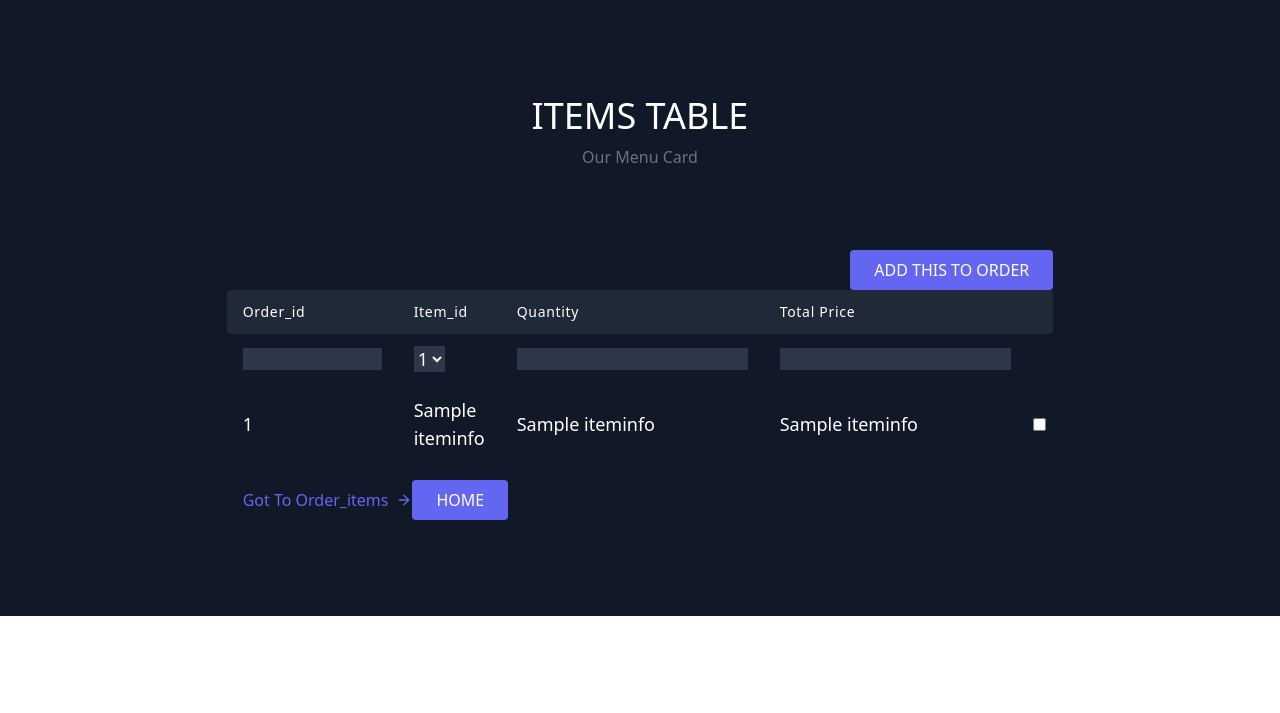
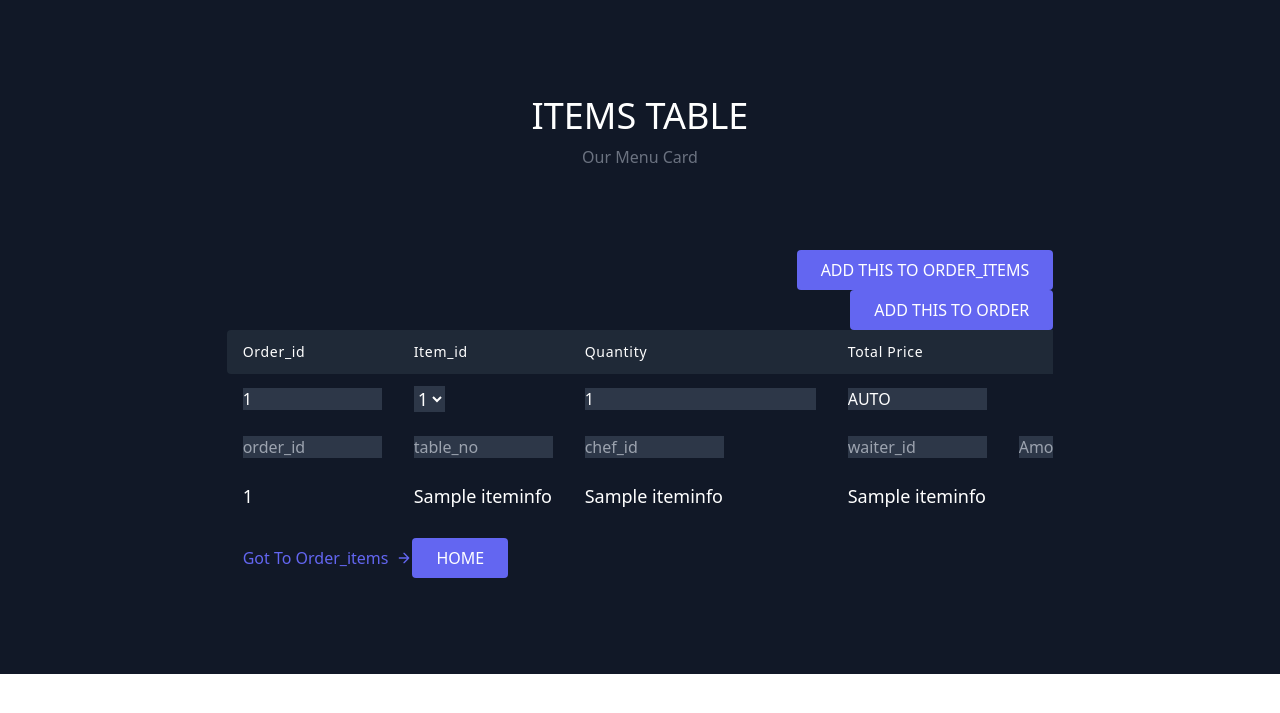
Before and after one commit to Anchit402/dbms-project, a Flask app: template templates/orderitems.html in a window 1280 px wide. Shown: the top 713 px of the page. Run offline with Flask 2, Linux system fonts and the light colour scheme; the template is opened without the code that fills it: most values are stand-ins (such as "Sample title", 1, 10 or a date in 2020); parts of the project's set-up code (start-up, migrations or seed data) failed here and were passed over; some libraries are stand-ins or nearby versions.

Commit message:
forms updation

```diff
--- a/app.py
+++ b/app.py
@@ -1,4 +1,4 @@
-from flask import Flask, render_template, request, redirect
+from flask import Flask, render_template, request, redirect, url_for
 from flask_mysqldb import MySQL
 import datetime
 import yaml
@@ -18,6 +18,8 @@ count_item = [101]
 count_table = [11]
 count_chef = [11]
 count_waiter = [11]
+count_order = [11]
+price = [0]
 
 @app.route('/')
 def home():
@@ -46,24 +48,36 @@ def seeitemstable():
 def seeorderitemstable():
     cur = mysql.connection.cursor()
     if(request.method == 'POST'):
-        order_id = request.form['order_id']
-        iname = request.form['itemname']
-        cur.execute('''SELECT item_id from items where itemname = "%s"''' % (iname))
-        item_id = cur.fetchall()[0]
-        quantity = request.form['quantity']
-        cur.execute('''SELECT price FROM items WHERE itemname = "%s"''' % (iname))
-        t_price = int(quantity) * int(cur.fetchall()[0][0])
-        cur.execute('''INSERT INTO order_item VALUES (%s, %s, %s, %s)''', (order_id, item_id, quantity, t_price))
-        mysql.connection.commit()
-        cur.close()
-        return redirect('/orderitemtables')
+        if('ADD THIS TO ORDER' in request.form):
+            order_id = request.form['order_id']
+            table_no = request.form['table_no']
+            chef_id = request.form['chef_id']
+            waiter_id = request.form['waiter_id']
+            amount = request.form['amount']
+            cur.execute('''INSERT INTO orders VALUES (%s, %s, %s, %s,  %s)''', (order_id, table_no, chef_id, waiter_id, amount))
+            mysql.connection.commit()
+            cur.close()
+            return redirect('/orderitemtables')
+        elif('ADD THIS TO ORDER_ITEMS' in request.form):
+            order_id = 'OI'+str(count_order[0])
+            iname = request.form['itemname']
+            cur.execute('''SELECT item_id from items where itemname = "%s"''' % (iname))
+            item_id = cur.fetchall()[0]
+            quantity = request.form['quantity']
+            cur.execute('''SELECT price FROM items WHERE itemname = "%s"''' % (iname))
+            t_price = int(quantity) * int(cur.fetchall()[0][0])
+            price[0] = t_price
+            cur.execute('''INSERT INTO order_item VALUES (%s, %s, %s, %s)''', (order_id, item_id, quantity, t_price))
+            mysql.connection.commit()
+            cur.close()
+            return redirect('/orderitemtables')
     else:
         results = cur.execute('''SELECT * FROM order_item''')
         count_item[0] = results + 101
         iteminfo = cur.fetchall()
         results = cur.execute('''SELECT itemname FROM items''')
         item_names = cur.fetchall()
-        return render_template('orderitems.html', iteminfo = iteminfo, item_names = (item_names))
+        return render_template('orderitems.html', iteminfo = iteminfo, item_names = (item_names), order_id = 'OI'+str(count_order[0]), price = price[0])
 
 @app.route('/tablestables', methods=['GET', 'POST'])
 def seetablestables():
--- a/templates/orderitems.html
+++ b/templates/orderitems.html
@@ -19,7 +19,7 @@
             <tbody>
                 <form action="", method="POST">
                     <tr>
-                        <td class="px-4 py-3"><input type="text" name="order_id" size="10" STYLE="background-color: #2D3748; color: white;"></td>
+                        <td class="px-4 py-3"><input type="text" name="order_id" value="{{order_id}}" size="10" STYLE="background-color: #2D3748; color: white;"></td>
                         <td class="px-4 py-3 text-lg text-white">
                             <select name="itemname" STYLE="background-color: #2D3748;">
                                 {% for item_name in item_names %}
@@ -27,9 +27,17 @@
                                 {% endfor %}
                             </select>
                         </td>
-                        <td class="px-4 py-3"><input type="number" name="quantity" size="10" STYLE="background-color: #2D3748; color: white;"></td>
-                        <td class="px-4 py-3"><input type="number" name="t_price" size="10" STYLE="background-color: #2D3748; color: white;"></td>
-                        <input type="submit" value="ADD THIS TO ORDER" button class="flex ml-auto text-white bg-indigo-500 border-0 py-2 px-6 focus:outline-none hover:bg-indigo-600 rounded"></button>
+                        <td class="px-4 py-3"><input type="number" name="quantity" value="1" size="10" STYLE="background-color: #2D3748; color: white;"></td>
+                        <td class="px-4 py-3"><input type="text" name="t_price"  value="AUTO" size="10" STYLE="background-color: #2D3748; color: white;"></td>
+                        <input type="submit" value="ADD THIS TO ORDER_ITEMS" button class="flex ml-auto text-white bg-indigo-500 border-0 py-2 px-6 focus:outline-none hover:bg-indigo-600 rounded" name="order_itemssub"></button>
+                    </tr>
+                    <tr>
+                        <td class="px-4 py-3"><input type="text" name="order_id" size="10" STYLE="background-color: #2D3748; color: white;" placeholder="order_id"></td>
+                        <td class="px-4 py-3"><input type="text" name="table_no" size="10" STYLE="background-color: #2D3748; color: white;" placeholder="table_no"></td>
+                        <td class="px-4 py-3"><input type="text" name="chef_id" size="10" STYLE="background-color: #2D3748; color: white;" placeholder="chef_id"></td>
+                        <td class="px-4 py-3"><input type="text" name="waiter_id" size="10" STYLE="background-color: #2D3748; color: white;" placeholder="waiter_id"></td>
+                        <td class="px-4 py-3"><input type="text" name="amount" size="10" STYLE="background-color: #2D3748; color: white;" placeholder="Amount"></td>
+                        <input type="submit" value="ADD THIS TO ORDER" button class="flex ml-auto text-white bg-indigo-500 border-0 py-2 px-6 focus:outline-none hover:bg-indigo-600 rounded" name="ordersub"></button>
                     </tr>
                 </form>
                 {% for i in iteminfo %}
@@ -38,11 +46,9 @@
                         <td class="px-4 py-3 text-lg text-white">{{i[1]}}</td>
                         <td class="px-4 py-3 text-lg text-white">{{i[2]}}</td>
                         <td class="px-4 py-3 text-lg text-white">{{i[3]}}</td>
-                        <form action="" method="POST">
                         <td class="w-10 text-center">
                             <input name="check" type="checkbox">
                         </td>
-                        </form>
                     </tr>
                 {% endfor %}
             </tbody>
```
Lines whose indentation alone changed are shown as unchanged.
